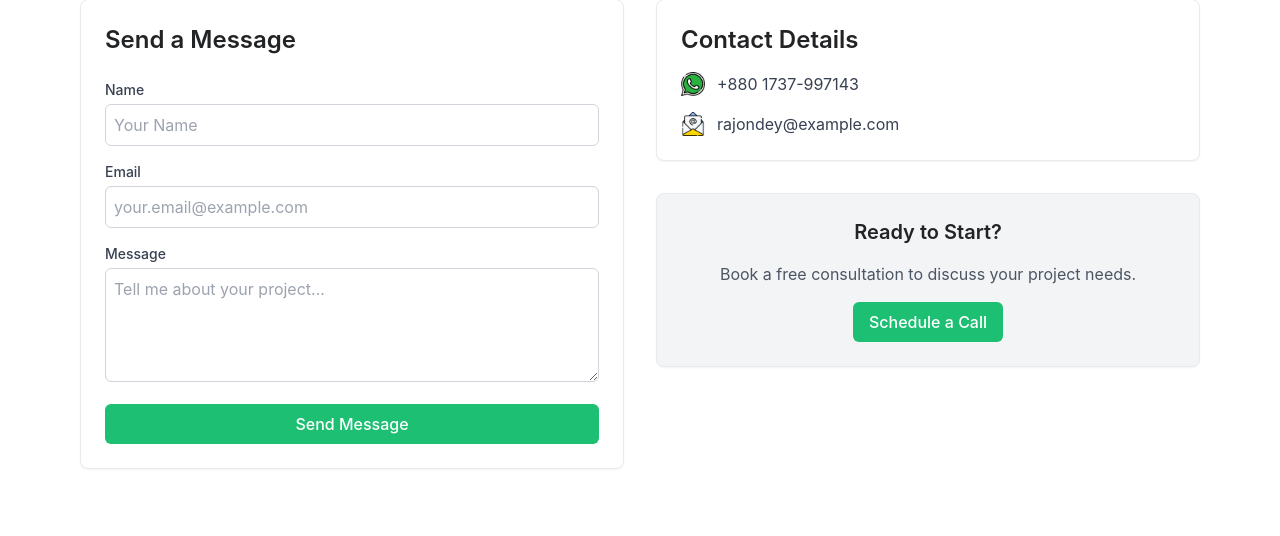
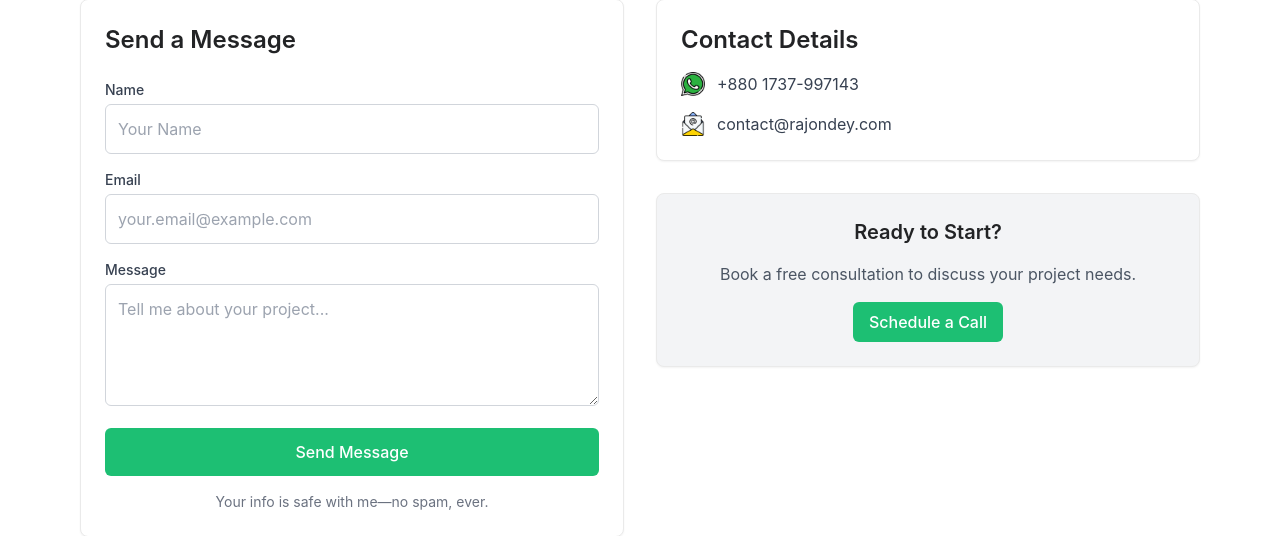
Before and after one commit to RajonDey/MyDevelopmentSite, a Next.js app: page /contact in a window 1280 px wide. Shown: the part 265-801 px from the top of the page. Built offline with nearby package versions, Linux system fonts and the light colour scheme; no server answers.

Commit message:
added contact form

```diff
--- a/src/app/(others)/faq/page.tsx
+++ b/src/app/(others)/faq/page.tsx
@@ -2,14 +2,14 @@ import { faqs, staticPages } from "@/data/mock-data";
 import { SEO } from "@/components/seo";
 import { Card } from "@/components/ui/Card";
 import { Button } from "@/components/ui/Button";
-import FAQAccordion from "@/components/FAQAccordion"; // New client component
+import FAQAccordion from "@/components/FAQAccordion";
 
 export const metadata = {
   title: staticPages.faq.metaTitle,
   description: staticPages.faq.metaDescription,
   openGraph: {
     ...staticPages.faq,
-    url: "https://yourdomain.com/faq", // Replace with your domain
+    url: "https://development.rajondey.com/faq",
   },
 };
 
--- a/src/app/SchemaOrg.tsx
+++ b/src/app/SchemaOrg.tsx
@@ -6,7 +6,7 @@ const SchemaOrg = () => {
     "@type": "Person",
     name: "Rajon Dey",
     jobTitle: "Software Developer",
-    url: "https://yourdomain.com", // Replace with your domain
+    url: "https://development.rajondey.com", // Replace with your domain
     sameAs: [
       "https://github.com/rajondey", // Update with your profiles
       "https://linkedin.com/in/rajondey",
--- a/src/app/contact/page.tsx
+++ b/src/app/contact/page.tsx
@@ -10,7 +10,7 @@ export const metadata: Metadata = {
   description: staticPages.contact.metaDescription,
   openGraph: {
     ...staticPages.contact,
-    url: "https://yourdomain.com/contact",
+    url: "https://development.rajondey.com/contact",
   },
 };
 
@@ -39,7 +39,7 @@ export default function ContactPage() {
           <Card className="p-6 shadow-md">
             <h2 className="text-2xl font-semibold mb-6">Send a Message</h2>
             <form
-              action="https://formspree.io/f/your-form-id" // Replace with your Formspree ID or backend endpoint
+              action="https://formspree.io/f/mpwpzgzq" // Replace with your actual Formspree ID
               method="POST"
               className="space-y-4"
             >
@@ -55,7 +55,7 @@ export default function ContactPage() {
                   id="name"
                   name="name"
                   required
-                  className="w-full p-2 border border-gray-300 rounded-md focus:outline-none focus:ring-2 focus:ring-green-500"
+                  className="w-full p-3 border border-gray-300 rounded-md focus:outline-none focus:ring-2 focus:ring-green-500 transition-colors"
                   placeholder="Your Name"
                 />
               </div>
@@ -71,7 +71,7 @@ export default function ContactPage() {
                   id="email"
                   name="email"
                   required
-                  className="w-full p-2 border border-gray-300 rounded-md focus:outline-none focus:ring-2 focus:ring-green-500"
+                  className="w-full p-3 border border-gray-300 rounded-md focus:outline-none focus:ring-2 focus:ring-green-500 transition-colors"
                   placeholder="your.email@example.com"
                 />
               </div>
@@ -87,17 +87,30 @@ export default function ContactPage() {
                   name="message"
                   required
                   rows={4}
-                  className="w-full p-2 border border-gray-300 rounded-md focus:outline-none focus:ring-2 focus:ring-green-500"
+                  className="w-full p-3 border border-gray-300 rounded-md focus:outline-none focus:ring-2 focus:ring-green-500 transition-colors"
                   placeholder="Tell me about your project..."
                 />
               </div>
+              <input
+                type="hidden"
+                name="_subject"
+                value="New Contact Form Submission"
+              />
+              <input
+                type="hidden"
+                name="_next"
+                value="https://development.rajondey.com/thank-you"
+              />
               <Button
                 type="submit"
-                className="w-full bg-green-500 hover:bg-green-600 text-white"
+                className="w-full bg-green-500 hover:bg-green-600 text-white py-3 rounded-md transition-colors"
               >
                 Send Message
               </Button>
             </form>
+            <p className="text-sm text-gray-500 mt-4 text-center">
+              Your info is safe with me—no spam, ever.
+            </p>
           </Card>
 
           {/* Contact Info & CTA */}
@@ -129,10 +142,10 @@ export default function ContactPage() {
                     height={24}
                   />
                   <a
-                    href="mailto:rajondey@example.com" // Replace with your email
+                    href="mailto:contact@rajondey.com" // Replace with your email
                     className="text-gray-700 hover:text-green-500"
                   >
-                    rajondey@example.com
+                    contact@rajondey.com
                   </a>
                 </div>
               </div>
--- a/src/app/page.tsx
+++ b/src/app/page.tsx
@@ -124,7 +124,7 @@ export default async function AboutPage() {
         <section className="mb-16">
           <h2 className="text-2xl font-bold mb-6">Portfolio</h2>
           <div className="grid grid-cols-1 md:grid-cols-2 gap-6 mb-4">
-            {portfolio.map((item) => (
+            {portfolio.slice(0, 2).map((item) => (
               <PortfolioCard
                 key={item.id}
                 title={item.title}
@@ -167,6 +167,15 @@ export default async function AboutPage() {
               <ReviewCard key={index} {...review} />
             ))}
           </div>
+          <a
+            href="https://www.fiverr.com/rajjohin#Reviews"
+            target="_blank"
+            rel="noopener noreferrer"
+          >
+            <Button variant="secondary" className="mt-2">
+              View All
+            </Button>
+          </a>
         </section>
 
         {/* Newsletter Section */}
--- /dev/null
+++ b/src/app/thank-you/page.tsx
@@ -0,0 +1,9 @@
+// src/app/thank-you/page.tsx
+export default function ThankYou() {
+  return (
+    <div className="max-w-6xl mx-auto px-4 py-12 text-center">
+      <h1 className="text-3xl font-bold mb-4">Thank You!</h1>
+      <p className="text-gray-600">I’ll get back to you soon.</p>
+    </div>
+  );
+}
--- a/src/components/sections/blog-card.tsx
+++ b/src/components/sections/blog-card.tsx
@@ -21,7 +21,7 @@ export function BlogCard({
 }: BlogCardProps) {
   return (
     <Link href={`/blog/${slug}`}>
-      <Card className="hover:shadow-lg transition-shadow cursor-pointer">
+      <Card className="cursor-pointer hover:shadow-lg transition-all duration-300 hover:-translate-y-1">
         <div className="relative h-48">
           <Image
             src={image || "/placeholder.svg"}
@@ -31,7 +31,9 @@ export function BlogCard({
           />
         </div>
         <CardContent className="p-4">
-          <h3 className="font-semibold text-lg mb-2 min-h-[84px] min-h-84 overflow-auto">{title}</h3>
+          <h3 className="font-semibold text-lg mb-2 min-h-[84px] min-h-84 overflow-auto">
+            {title}
+          </h3>
           {isDetailed && (
             <>
               {/* <p className="text-gray-600 text-sm mb-3">{excerpt}</p> */}
--- a/src/components/sections/portfolio-card.tsx
+++ b/src/components/sections/portfolio-card.tsx
@@ -29,7 +29,7 @@ export function PortfolioCard({
 }: PortfolioCardProps) {
   return (
     <Link href="/portfolio">
-      <Card className="hover:shadow-lg transition-shadow cursor-pointer">
+      <Card className="cursor-pointer hover:shadow-lg transition-all duration-300 hover:-translate-y-1">
         <div className="relative h-96">
           <Image
             src={image || "/placeholder.svg"}
--- a/src/components/sections/review-card.tsx
+++ b/src/components/sections/review-card.tsx
@@ -18,7 +18,7 @@ export function ReviewCard({
   avatar,
 }: ReviewCardProps) {
   return (
-    <Card>
+    <Card className="hover:shadow-lg transition-all duration-300 hover:-translate-y-1">
       <CardContent>
         <div className="flex items-start gap-4">
           <Image
```
